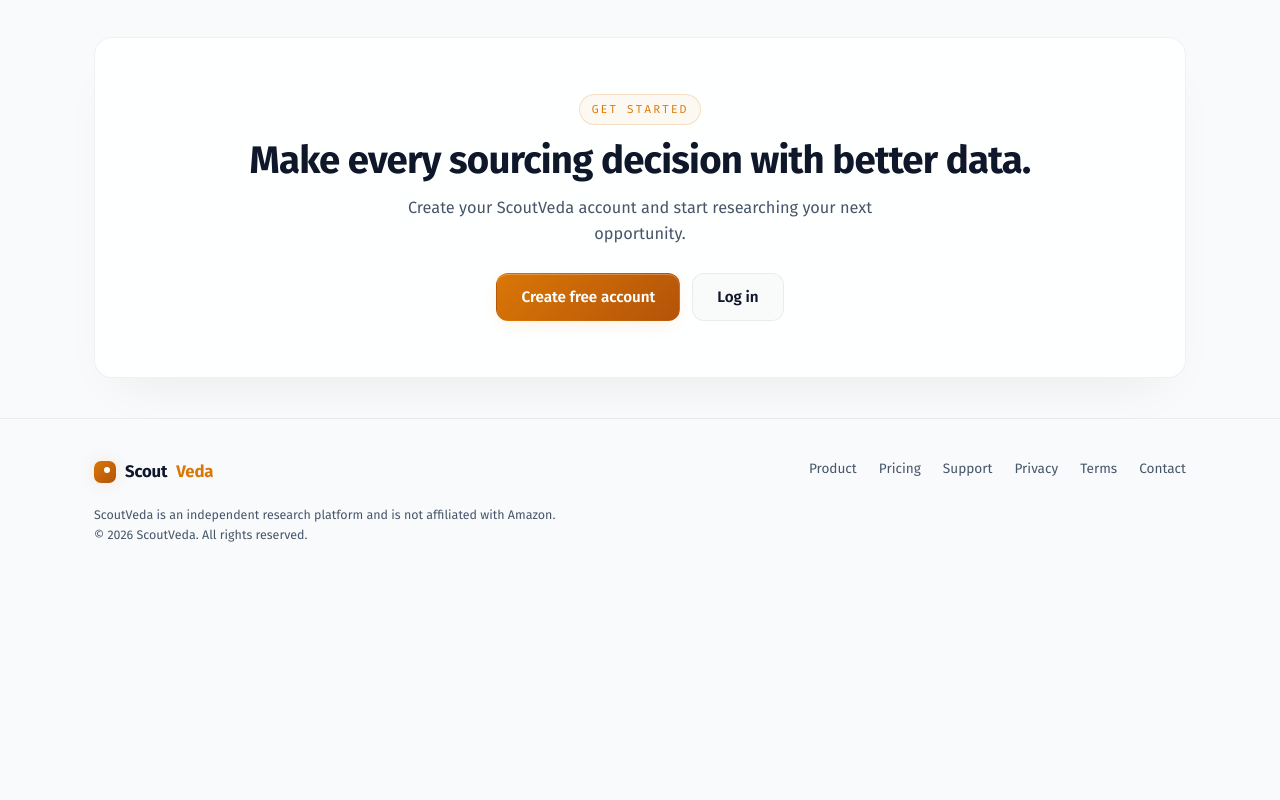
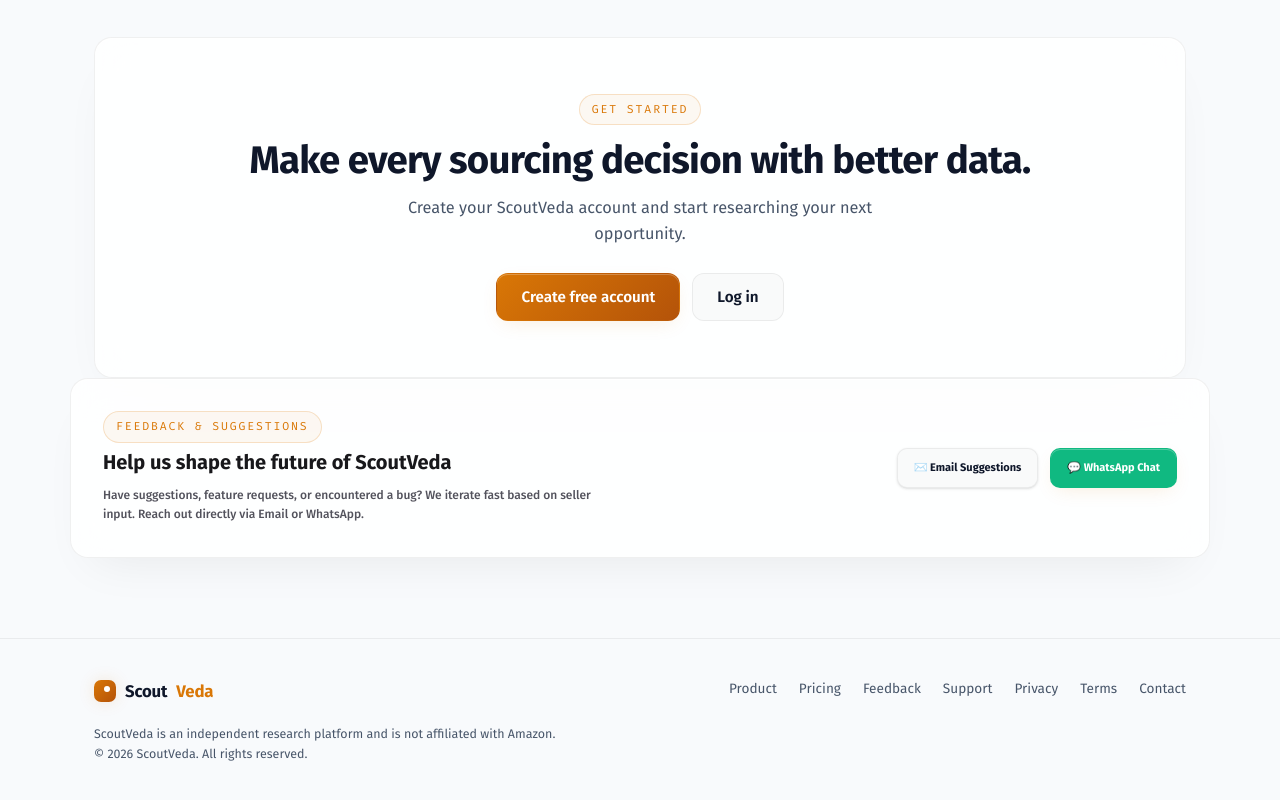
Before and after one commit to rameshknk143/Scout, a Next.js app in the folder web/: page / in a window 1280 px wide. Shown: the part 2431-3231 px from the top of the page. Before the commit the page ends 3031 px from the top, so only its background shows below. Built offline with nearby package versions, Linux system fonts and the light colour scheme.

Commit message:
feat: add Email and WhatsApp feedback section to landing page and sidebar

```diff
--- a/web/app/page.tsx
+++ b/web/app/page.tsx
@@ -245,6 +245,37 @@ export default function Landing() {
         </div>
       </section>
 
+      {/* FEEDBACK & SUGGESTIONS */}
+      <section id="feedback" className="sv-wrap sv-section" style={{ paddingTop: 0, paddingBottom: "40px" }}>
+        <div className="sv-glass p-6 md:p-8 rounded-2xl flex flex-col md:flex-row items-center justify-between gap-6 border border-black/5 bg-white/70 backdrop-blur-md shadow-sm">
+          <div className="max-w-lg text-left">
+            <span className="sv-eyebrow" style={{ color: "var(--sv-teal)" }}>Feedback & Suggestions</span>
+            <h2 className="text-lg font-bold text-zinc-900 mt-1" style={{ fontSize: "1.25rem" }}>Help us shape the future of ScoutVeda</h2>
+            <p className="text-xs text-zinc-600 leading-relaxed mt-2 font-medium">
+              Have suggestions, feature requests, or encountered a bug? We iterate fast based on seller input. Reach out directly via Email or WhatsApp.
+            </p>
+          </div>
+          <div className="flex flex-wrap gap-3 shrink-0">
+            <a
+              href="mailto:rameshknk143@gmail.com?subject=ScoutVeda Feedback & Suggestions"
+              className="sv-btn sv-btn-ghost flex items-center gap-2 text-xs py-2.5 px-4 border border-black/10 hover:bg-zinc-50 cursor-pointer shadow-sm rounded-lg"
+              style={{ padding: "10px 16px", fontSize: "11px", fontWeight: "bold" }}
+            >
+              ✉️ Email Suggestions
+            </a>
+            <a
+              href="https://wa.me/919900000000?text=Hi%20Ram,%20I%20have%20some%20feedback/suggestions%20for%20ScoutVeda..."
+              target="_blank"
+              rel="noopener noreferrer"
+              className="sv-btn sv-btn-primary flex items-center gap-2 text-xs py-2.5 px-4 bg-emerald-600 hover:bg-emerald-700 text-white cursor-pointer shadow-sm rounded-lg border border-emerald-700/10"
+              style={{ padding: "10px 16px", fontSize: "11px", fontWeight: "bold", background: "#10b981" }}
+            >
+              💬 WhatsApp Chat
+            </a>
+          </div>
+        </div>
+      </section>
+
       {/* FOOTER */}
       <footer className="sv-footer">
         <div className="sv-wrap">
@@ -253,10 +284,11 @@ export default function Landing() {
             <nav className="sv-footer-links" aria-label="Footer">
               <a href="#features">Product</a>
               <a href="#pricing">Pricing</a>
-              <a href="mailto:ramesh@scoutveda.com">Support</a>
+              <a href="#feedback">Feedback</a>
+              <a href="mailto:rameshknk143@gmail.com">Support</a>
               <a href="#">Privacy</a>
               <a href="#">Terms</a>
-              <a href="mailto:ramesh@scoutveda.com">Contact</a>
+              <a href="mailto:rameshknk143@gmail.com">Contact</a>
             </nav>
           </div>
           <p className="sv-footer-fine">
--- a/web/components/Sidebar.tsx
+++ b/web/components/Sidebar.tsx
@@ -340,6 +340,24 @@ export default function Sidebar() {
               </svg>
               Documentation
             </Link>
+            <a
+              href="mailto:rameshknk143@gmail.com?subject=ScoutVeda Dashboard Feedback"
+              className="hover:text-zinc-900 flex items-center gap-2 transition-colors"
+            >
+              <svg className="w-3.5 h-3.5" fill="none" stroke="currentColor" strokeWidth="2" viewBox="0 0 24 24">
+                <path strokeLinecap="round" strokeLinejoin="round" d="M3 8l7.89 5.26a2 2 0 002.22 0L21 8M5 19h14a2 2 0 002-2V7a2 2 0 00-2-2H5a2 2 0 00-2 2v10a2 2 0 002 2z" />
+              </svg>
+              Email Feedback
+            </a>
+            <a
+              href="https://wa.me/919900000000?text=Hi%20Ram,%20I%20have%20some%20feedback/suggestions%20for%20ScoutVeda..."
+              target="_blank"
+              rel="noopener noreferrer"
+              className="hover:text-zinc-900 flex items-center gap-2 transition-colors"
+            >
+              <span className="text-[12px] leading-none shrink-0" style={{ transform: "translateY(-1px)", display: "inline-block" }}>💬</span>
+              WhatsApp Feedback
+            </a>
             <button
               onClick={() => logout()}
               className="hover:text-red-600 flex items-center gap-2 text-left w-full cursor-pointer mt-1 text-zinc-500 hover:bg-zinc-50 py-1.5 px-2 rounded transition-colors"
```
